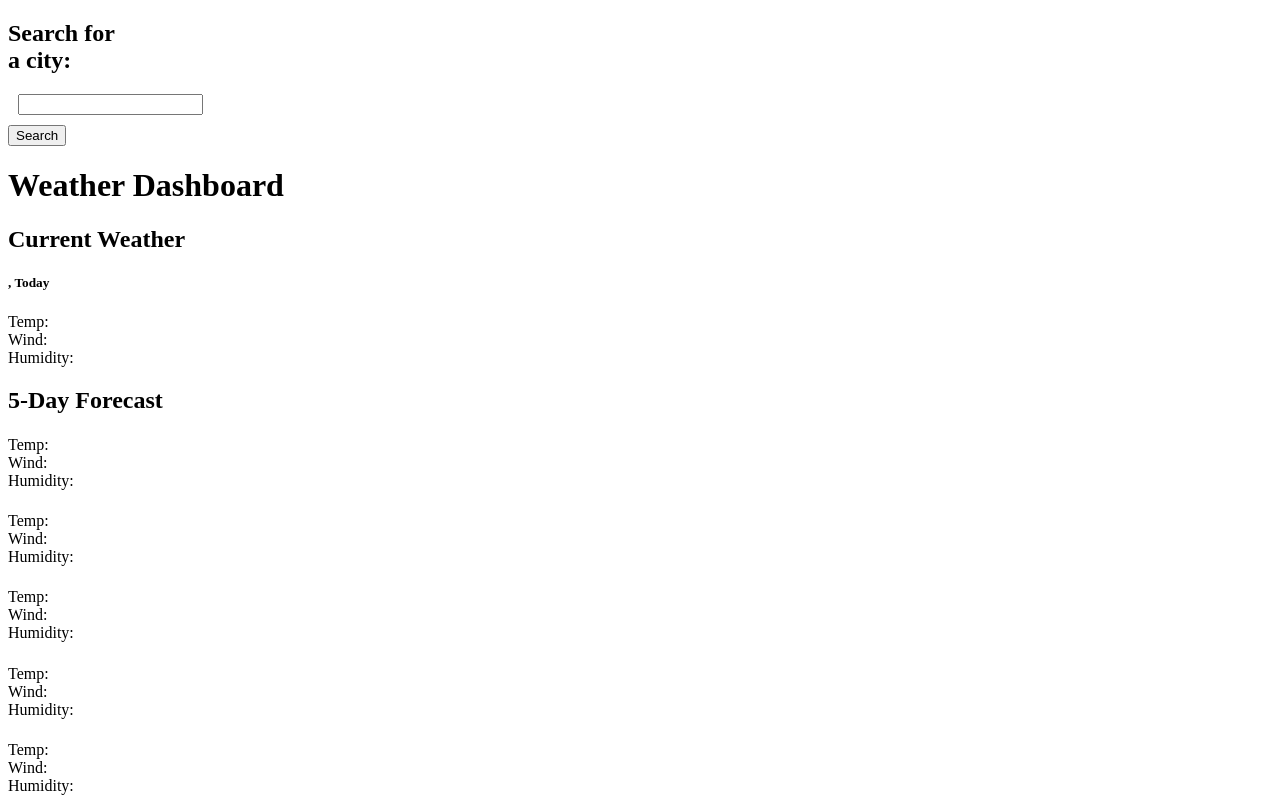
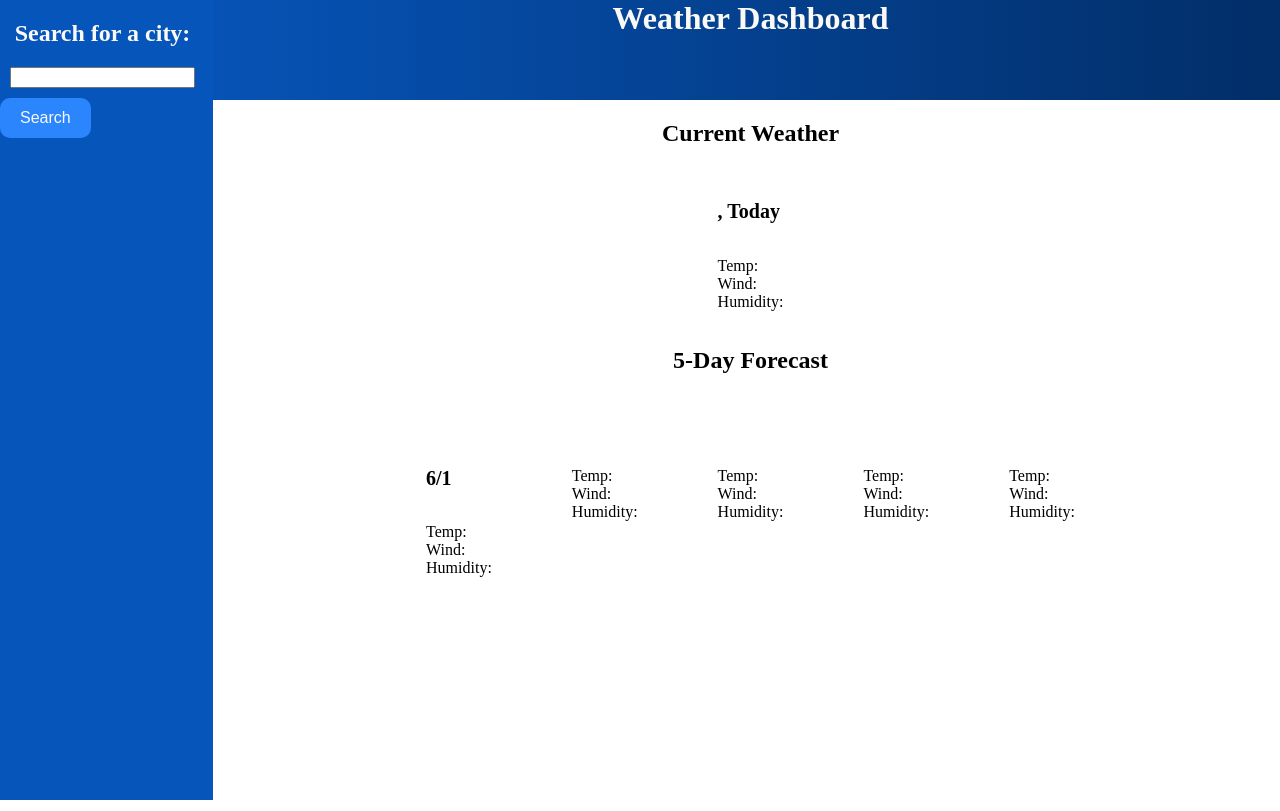
Before and after one commit to OhlhJames/Weather-API, a plain HTML site: page index.html in a window 1280 px wide. Drawn offline with nearby package versions, Linux system fonts and the light colour scheme.

Commit message:
Added styling to the page as well as adjusted syntax of html to accomodate for the necessary styling so that all objects can be displayed correctly

```diff
--- a/assets/css/style.css
+++ b/assets/css/style.css
@@ -1,16 +1,37 @@
 :root {
     /* declare a variable with `--` syntax */
-    --standardBlue: #0a5fcf;
+    --standardBlue: #075ac5;
+    --asideBlue: #0655BB;
     --darkBlue: #022e68;
     --lightBlue: #2b85fc;
+    --offWhite: #faf9f6
 }
-header{
+html,body {
+    height: 100%;
+    margin: 0px;
+}
+aside {
+    min-height: 100%;
+    width: fit-content;
+    padding-right: 0.5rem;
+    margin-right: 0.5rem;
+    float: left;
+    color: var(--offWhite);
+    background-color: var(--asideBlue);
+}
+h1{
     padding:0px;
     margin:0px;
-    color:#ffffff;
+    color: var(--offWhite);
     height: 100px;
     text-align: center;
-    background-image: linear-gradient(to right, var(--lightBlue), var(--darkBlue));
+    background-image: linear-gradient(to right, var(--standardBlue), var(--darkBlue));
+}
+h2{
+    text-align: center;
+}
+h5{
+    font-size: 20px;
 }
 input{
     margin: 10px;
@@ -23,10 +44,27 @@ input{
     padding: 0 20px;
     font-size: 1rem;
     text-align: center;
-    color: #ffffff;
+    color: var(--offWhite);
     border-radius: 10px;
-    background-color: #0a5fcf;
+    background-color: var(--lightBlue);
 }
 .submitBtn:active{
-    background-color: #022e68 ;
+    background-color: var(--darkBlue) ;
 }
+.current-day {
+    display: flex;
+    flex-direction: row;
+    flex-wrap: nowrap;
+    align-content: center;
+    justify-content: center;
+}
+.forecast-cards {
+    display: flex;
+    flex-direction: row;
+    flex-wrap: nowrap;
+    align-content: center;
+    justify-content: center;
+}
+.card {
+    margin: 40px;
+}
--- a/assets/js/script.js
+++ b/assets/js/script.js
@@ -1,7 +1,7 @@
 const apiKey = 'ef8d8963d3dd913264b31cf3e23ab326'
 let sampleCities = ['Seattle', 'Austin', 'Orlando']
 
-var storedCities = JSON.parse(localStorage.getItem("storedCities"));
+let storedCities = JSON.parse(localStorage.getItem("storedCities"));
 
 function fetchForecast() {
   fetch("http://api.openweathermap.org/data/2.5/weather?q=" + city + "&appid=" + apiKey +"&units=imperial"
@@ -16,8 +16,8 @@ function fetchForecast() {
     return (
       response.json()
         .then(function (data) {
-          var simpleTemp = Math.round(data.main.temp);
-          var simpleWind = Math.round(data.wind.speed);
+          let simpleTemp = Math.round(data.main.temp);
+          let simpleWind = Math.round(data.wind.speed);
         })
     );
   });
--- a/index.html
+++ b/index.html
@@ -9,27 +9,25 @@
     <title>Weather Forecast</title>
     <link rel="stylesheet" href="assets/css/style.css" />
   </head>
-  <body class="row vw-100 g-0">
-    <aside class="col-12 col-md-3">
-      <div
-        class="col-12 text-bg-dark text-center py-1 px-5 aside-custom-height"
-      >
-        <h2 class="pt-3">Search for<br />a city:</h2>
-        <input id="searchInput" class="col-12 mt-3 rounded" placeholder=""/>
-        <button id="searchBtn" class="col-12 mt-3 text-bg-primary rounded"> Search </button>
-        <ul id="cityList" class="list-group my-5">
+  <body>
+    <aside>
+      <div>
+        <h2>Search for a city:</h2>
+        <input class="searchInput" placeholder=""/>
+        <button class="submitBtn" > Search </button>
+        <ul id="cityList">
           <!-- This is where javascript will add a list of cities.-->
         </ul>
       </div>
     </aside>
-    <main class="col-12 col-md-9 pb-3">
-      <h1 class="col-12 text-bg-primary text-center p-2">Weather Dashboard</h1>
-      <h2 class="text-center p-2">Current Weather</h2>
-      <article class="row col-12 g-0 justify-content-center">
-        <div class="card col-9 text-bg-dark">
-          <div class="card-body">
-            <h5 class="card-title"><span id="currentCity"></span>, Today</h5>
-            <p class="card-text">
+    <main>
+      <h1>Weather Dashboard</h1>
+      <h2>Current Weather</h2>
+      <article class = "current-day">
+        <div class="m-card">
+          <div class="m-card-body">
+            <h5 class="m-card-title"><span id="currentCity"></span>, Today</h5>
+            <p class="m-card-text">
               Temp: <span id="currentTemp"></span><br />
               Wind:<span id="currentWind"></span><br />
               Humidity:<span id="currentHumidity"></span>
@@ -37,11 +35,11 @@
           </div>
         </div>
       </article>
-      <h2 class="text-center p-2 m-1">5-Day Forecast </h2>
-      <article class="row col-12 g-0 justify-content-center">
-        <div class="card col-10 col-md-2 text-bg-dark m-1">
+      <h2>5-Day Forecast </h2>
+      <article class = 'forecast-cards'>
+        <div class="card">
           <div class="card-body">
-            <h5 id="day1Date" class="card-title text-center"></h5>
+            <h5 id="day1Date" class="card-title">6/1</h5>
             <p class="card-text">
               Temp: <span id="day1Temp"></span><br />
               Wind:<span id="day1Wind"></span><br />
@@ -49,7 +47,7 @@
             </p>
           </div>
         </div>
-        <div class="card col-10 col-md-2 text-bg-dark m-1">
+        <div class="card">
           <div class="card-body">
             <h5 id="day2Date" class="card-title text-center"></h5>
             <p class="card-text">
@@ -59,7 +57,7 @@
             </p>
           </div>
         </div>
-        <div class="card col-10 col-md-2 text-bg-dark m-1">
+        <div class="card">
           <div class="card-body">
             <h5 id="day3Date" class="card-title text-center"></h5>
             <p class="card-text">
@@ -69,9 +67,9 @@
             </p>
           </div>
         </div>
-        <div class="card col-10 col-md-2 text-bg-dark m-1">
+        <div class="card">
           <div class="card-body">
-            <h5 id="day4Date" class="card-title text-center"></h5>
+            <h5 id="day4Date" class="card-title"></h5>
             <p class="card-text">
               Temp: <span id="day4Temp"></span><br />
               Wind:<span id="day4Wind"></span><br />
@@ -79,9 +77,9 @@
             </p>
           </div>
         </div>
-        <div class="card col-10 col-md-2 text-bg-dark m-1">
+        <div class="card">
           <div class="card-body">
-            <h5 id="day5Date" class="card-title text-center"></h5>
+            <h5 id="day5Date" class="card-title"></h5>
             <p class="card-text">
               Temp: <span id="day5Temp"></span><br />
               Wind:<span id="day5Wind"></span><br />
```
